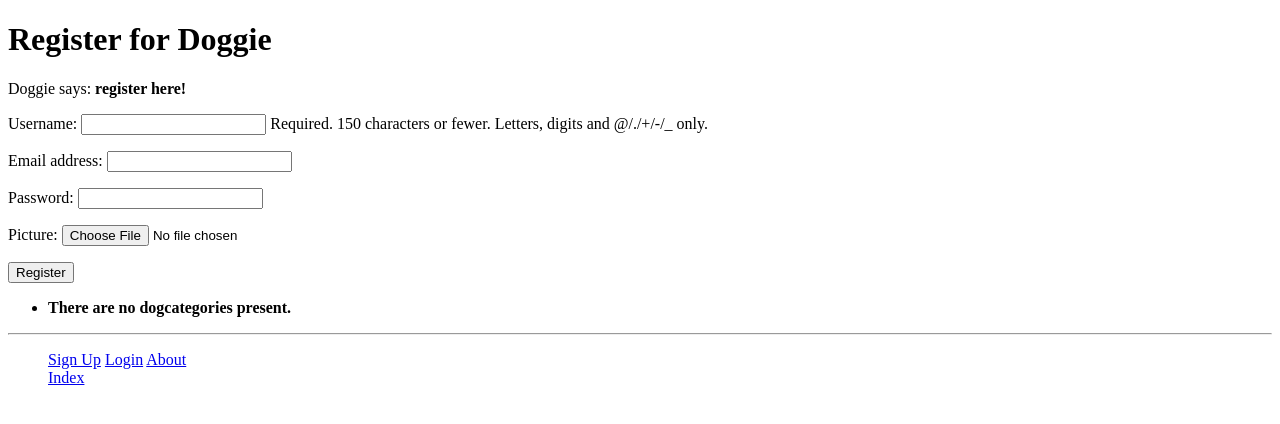
After one commit to Fanyu911/DoggieBook, a Django app: page /doggie/register/ in a window 1280 px wide. The commit adds this page. Shown: the top 424 px of the page. Run offline with Django 3.2, Linux system fonts and the light colour scheme; data that the repository does not hold is empty.

Commit message:
Create user and userprofile

```diff
--- a/doggie/admin.py
+++ b/doggie/admin.py
@@ -3,6 +3,7 @@ from django.contrib import admin
 # Register your models here.
 from django.contrib import admin
 from doggie.models import DogCategory, Dog
+from doggie.models import UserProfile
 
 class DogCategoryAdmin(admin.ModelAdmin):
     prepopulated_fields = {'slug': ('name',)}
@@ -12,3 +13,4 @@ class DogAdmin(admin.ModelAdmin):
 
 admin.site.register(DogCategory,DogCategoryAdmin)
 admin.site.register(Dog,DogAdmin)
+admin.site.register(UserProfile)
--- a/doggie/forms.py
+++ b/doggie/forms.py
@@ -1,5 +1,6 @@
 from django import forms
-from doggie.models import DogCategory, Dog
+from doggie.models import DogCategory, Dog, UserProfile
+from django.contrib.auth.models import User
 
 class DogCategoryForm(forms.ModelForm):
     name = forms.CharField(max_length=128,help_text="Please enter the Dogcategory name.")
@@ -24,3 +25,14 @@ class DogForm(forms.ModelForm):
     class Meta:
         model = Dog
         exclude = ('likes','dogcategory_slug','views','slug')
+
+class UserForm(forms.ModelForm):
+    password = forms.CharField(widget=forms.PasswordInput())
+    class Meta:
+        model = User
+        fields = ('username', 'email', 'password',)
+
+class UserProfileForm(forms.ModelForm):
+    class Meta:
+        model = UserProfile
+        fields = ('picture',)
--- a/doggie/models.py
+++ b/doggie/models.py
@@ -1,6 +1,6 @@
 from django.db import models
 from django.template.defaultfilters import slugify
-
+from django.contrib.auth.models import User
 # Create your models here.
 class DogCategory(models.Model):
     name = models.CharField(max_length=128, unique=True)
@@ -37,3 +37,11 @@ class Dog(models.Model):
 
     def __str__(self):
         return self.dog_name
+
+class UserProfile(models.Model):
+
+    user = models.OneToOneField(User, on_delete=models.CASCADE)
+    picture = models.ImageField(upload_to='profile_images', blank=True)
+
+    def __str__(self):
+        return self.user.username
--- a/doggie/urls.py
+++ b/doggie/urls.py
@@ -12,4 +12,7 @@ urlpatterns = [
     path('dogcategory/<slug:dogcategory_name_slug>/<slug:dog_name_slug>/',views.show_dog, name='show_dog'),
     path('add_dogcategory/',views.add_dogcategory,name='add_dogcategory'),
     path('add_dog/', views.add_dog, name='add_dog'),
+    path('register/', views.register, name='register'),
+    path('login/', views.user_login, name='login'),
+    path('logout/', views.user_logout, name='logout'),
 ] + static(settings.MEDIA_URL, document_root=settings.MEDIA_ROOT)
--- a/doggie/views.py
+++ b/doggie/views.py
@@ -5,6 +5,9 @@ from doggie.forms import DogCategoryForm, DogForm
 from django.shortcuts import redirect
 from django.http import HttpResponse
 from django.urls import reverse
+from doggie.forms import UserForm, UserProfileForm
+from django.contrib.auth import authenticate, login, logout
+from django.contrib.auth.decorators import login_required
 
 def index(request):
 
@@ -71,3 +74,54 @@ def add_dog(request):
         else:
             print(form.errors)
     return render(request, 'doggie/add_dog.html', {'form': form})
+
+def register(request):
+    registered = False
+    if request.method == 'POST':
+        user_form = UserForm(request.POST)
+        profile_form = UserProfileForm(request.POST)
+
+        if user_form.is_valid() and profile_form.is_valid():
+            user = user_form.save()
+            user.set_password(user.password)
+            user.save()
+            profile = profile_form.save(commit=False)
+            profile.user = user
+
+            if 'picture' in request.FILES:
+                profile.picture = request.FILES['picture']
+            profile.save()
+            registered = True
+        else:
+            print(user_form.errors, profile_form.errors)
+    else:
+        user_form = UserForm()
+        profile_form = UserProfileForm()
+    return render(request, 'doggie/register.html',
+                  context = {'user_form': user_form,
+                             'profile_form': profile_form,
+                             'registered': registered})
+
+def user_login(request):
+    if request.method == 'POST':
+        username = request.POST.get('username')
+        password = request.POST.get('password')
+        user = authenticate(username=username, password=password)
+        if user:
+            if user.is_active:
+                login(request, user)
+                return redirect(reverse('doggie:index'))
+            else:
+                return HttpResponse("Your Doggie account is disabled.")
+        else:
+            print(f"Invalid login details: {username}, {password}")
+            return HttpResponse("Invalid login details supplied.")
+    else:
+        return render(request, 'doggie/login.html')
+
+
+
+@login_required
+def user_logout(request):
+    logout(request)
+    return redirect(reverse('doggie:index'))
--- a/templates/doggie/base.html
+++ b/templates/doggie/base.html
@@ -27,10 +27,20 @@
 
         <div>
             <ul>
+
+        {% if user.is_authenticated %}
+            <a href="{% url 'doggie:add_dogcategory' %}">Add a New Category</a><br />
+            <a href="{% url 'doggie:add_dog' %}">Add a New Dog</a><br />
+
+            <li><a href="{% url 'doggie:logout' %}">Logout</a></li>
+        {% else %}
+            <a href="{% url 'doggie:register' %}">Sign Up</a>
+            <a href="{% url 'doggie:login' %}">Login</a>
+        {% endif %}
+
             <a href="{% url 'doggie:about' %}">About</a><br />
             <a href="{% url 'doggie:index' %}">Index</a><br />
-            <a href="{% url 'doggie:add_dogcategory' %}">Add a New Category</a><br />
-            <a href="{% url 'doggie:add_dog' %}">Add a New Dog</a><br />
+
             </ul>
         </div>
 
--- /dev/null
+++ b/templates/doggie/register.html
@@ -0,0 +1,23 @@
+{% extends 'doggie/base.html' %}
+{% load staticfiles %}
+
+{% block title_block %}
+    Register
+{% endblock %}
+
+{% block body_block %}
+<h1>Register for Doggie</h1>
+{% if registered %}
+Doggie says: <strong>thank you for registering!</strong>
+<a href="{% url 'doggie:index' %}">Return to the homepage.</a><br />
+{% else %}
+Doggie says: <strong>register here!</strong><br />
+<form id="user_form" method="post" action="{% url 'doggie:register' %}" enctype="multipart/form-data">
+    {% csrf_token %}
+    {{ user_form.as_p }}
+    {{ profile_form.as_p }}
+
+    <input type="submit" name="submit" value="Register" />
+</form>
+{% endif %}
+{% endblock %}
```
Also changed, not shown: doggie_project/settings.py (+6 -2 lines), templates/doggie/index.html (+6 -1 lines), templates/doggie/login.html (added, +18 -0 lines), doggie/migrations/0001_initial.py.
